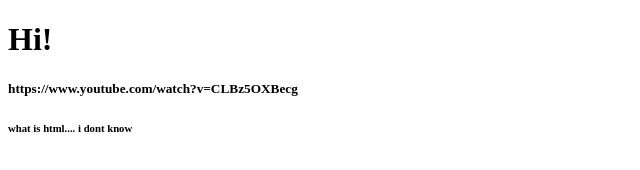
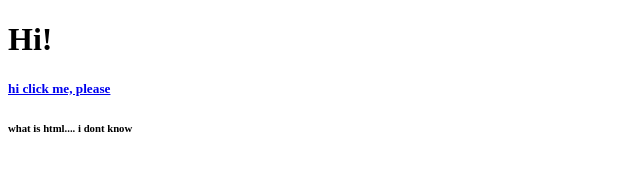
Before and after one commit to cobaltlicker91/cobaltlicker91.github.io, a plain HTML site: page index.html in a window 1280 px wide. Shown: the whole page, without its empty margins (0-640 px from the left). Drawn offline with Linux system fonts and the light colour scheme.

Commit message:
it now clicks

```diff
--- a/index.html
+++ b/index.html
@@ -6,7 +6,7 @@
   <body>
     <p id="out"></p>
     <h1>Hi!</h1>
-    <h5>https://www.youtube.com/watch?v=CLBz5OXBecg</h5>
+    <h5><a href="https://www.youtube.com/watch?v=CLBz5OXBecg">hi click me, please</a></h5>
     <h6>what is html.... i dont know </h6>
   </body>
 </html>
```
